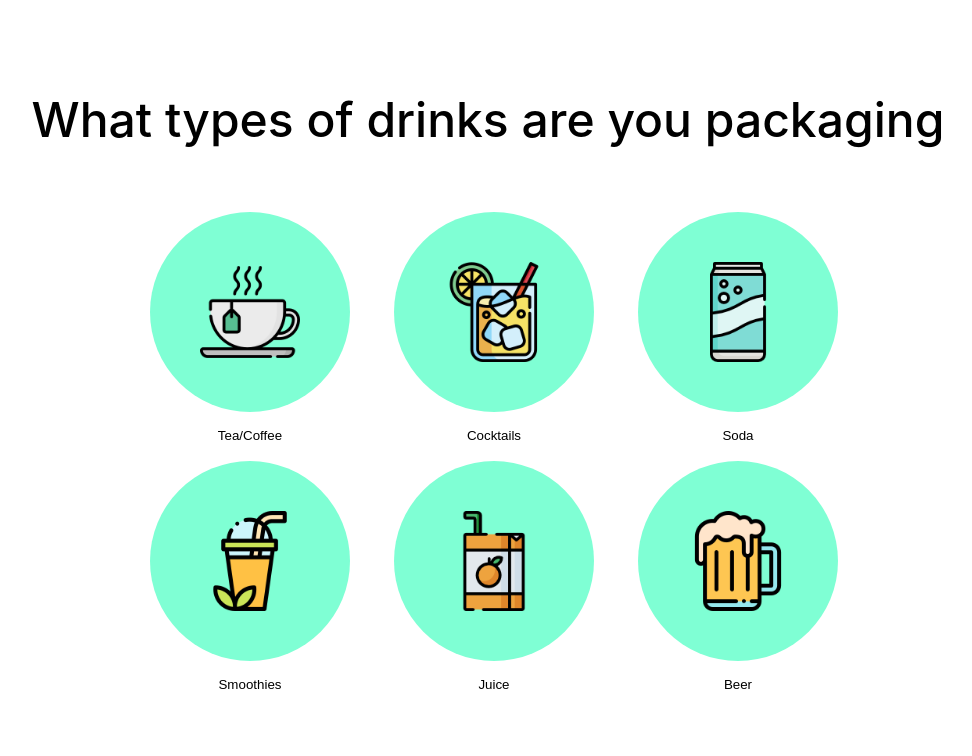
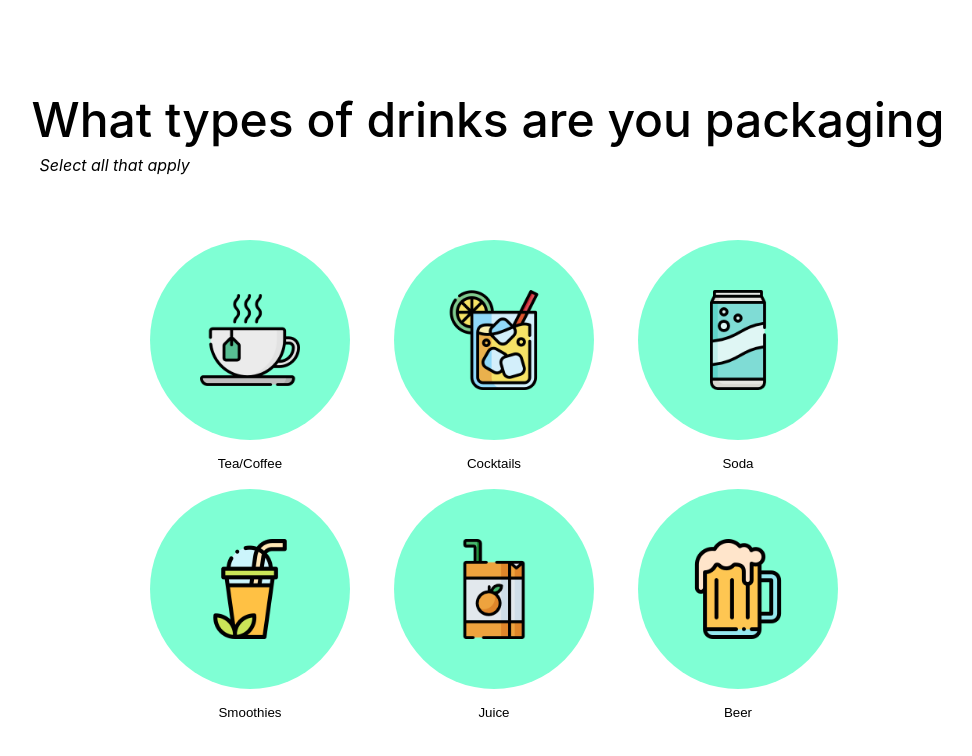
Before and after one commit to maurice-re/re-marketplace, a Next.js app: page /form/types in a window 1280 px wide. Shown: the top 756 px of the page, without its empty margins (152-1124 px from the left). Built offline with nearby package versions, Linux system fonts and the light colour scheme.

Commit message:
add select all that apply and update wording

```diff
--- a/components/form/button-page.tsx
+++ b/components/form/button-page.tsx
@@ -60,6 +60,7 @@ function FormButtonPage({
   return (
     <main className={styles.main}>
       <h1 className={styles.title}>{title}</h1>
+      <div className={styles.subtitle}>Select all that apply</div>
       <div className={styles.grid}>
         <ul className={styles.list}>{listItems}</ul>
       </div>
--- a/constants/form.tsx
+++ b/constants/form.tsx
@@ -70,7 +70,7 @@ export const swapboxProduct: Product = new Product(
 export const swapcupProduct: Product = new Product(
   "swapcup",
   ["8 oz", "16 oz"],
-  ["Polypropylene", "Recyled Polypropylene"],
+  ["Polypropylene", "Recycled Polypropylene"],
   "/images/cup_dark.png"
 );
 
--- a/pages/form/types.tsx
+++ b/pages/form/types.tsx
@@ -22,7 +22,7 @@ const BusinessTypesPage: NextPage = () => {
 
   const title: string = (() => {
     if (id == "business") {
-      return "What types of products are you purchasing";
+      return "What types of products are you packaging";
     } else if (id == "food") {
       return "What types of food are you packaging";
     }
--- a/styles/Form.module.css
+++ b/styles/Form.module.css
@@ -171,6 +171,10 @@
   font-size: 18px;
 }
 
+.optionSubtitle {
+  font-size: 12px;
+}
+
 .payErrorText {
   font-size: 12px;
   color: red;
@@ -234,6 +238,11 @@
   display: flex;
 }
 
+.subtitle {
+  font-style: italic;
+  padding: 0 .5rem 2rem;
+  align-self: flex-start;
+}
 
 .summaryImage {
   width: 200px;
@@ -258,6 +267,6 @@
   line-height: 1.15;
   font-size: 3rem;
   font-weight: 500;
-  padding: 1rem 0 2rem;
+  padding: 1rem 0 8px;
   text-align: center;
 }
```
